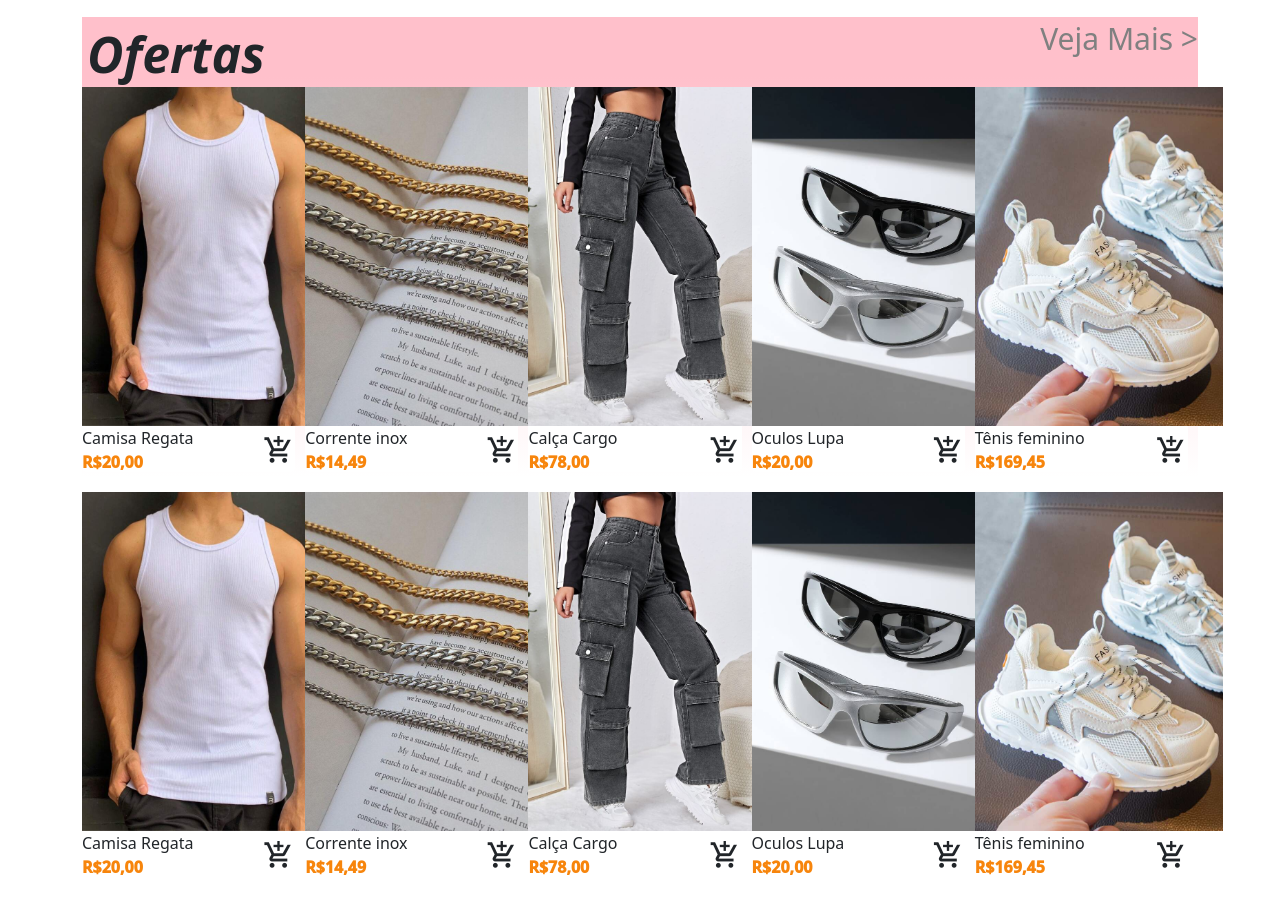
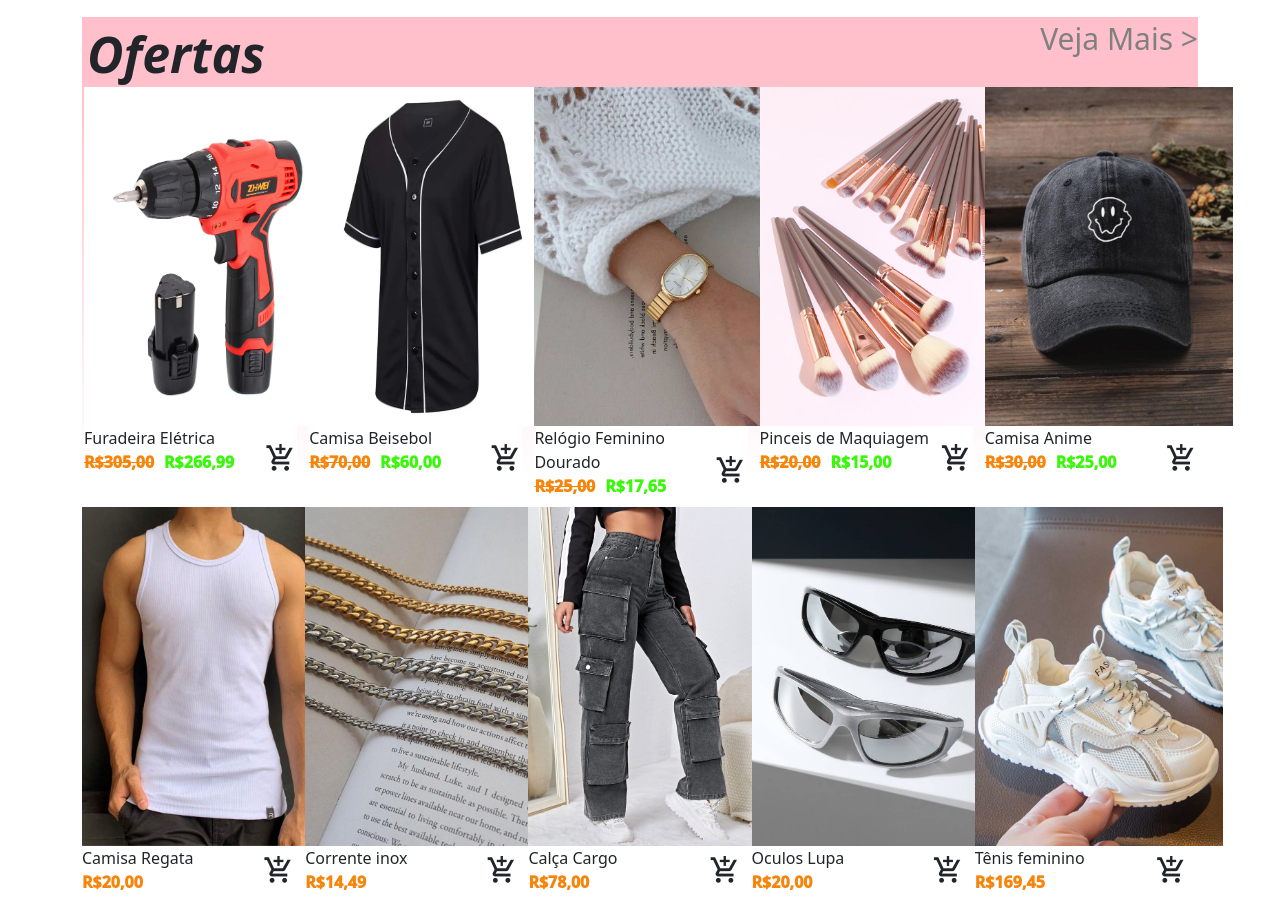
Before and after one commit to jandersn01/projeto-loja, a website built with Vite: page src/index.html in a window 1280 px wide. Shown: the part 1341-2238 px from the top of the page. Built offline with nearby package versions, Linux system fonts and the light colour scheme; files whose address does not match are found by name.

Commit message:
criados as ofertas

```diff
--- a/src/css/style-lojas.css
+++ b/src/css/style-lojas.css
@@ -62,12 +62,11 @@
 }
 
 #minhadiv1 .ct1{
+    margin-left:2px;
     margin-top: 10PX;
     height: 385PX;
-    width: 19%;
     width: calc(20% - 10px);
     background-color: white;
-    border-radius: 5PX;
     padding-left: 0px;
 }
 
@@ -92,10 +91,28 @@
     cursor: pointer;
 }
 
-#minhadiv2 .ct1 .preco,#minhadiv1 .ct1 .preco {
+#minhadiv2 .ct1 .preco {
     font-weight: 1000;
     color: rgb(247, 133, 12);
 }
+
+#minhadiv1 .ct1 .preco {
+    font-weight: 1000;
+    color: rgb(247, 133, 12);
+}
+
+.preco{
+    display: flex;
+    gap: 10px;
+}
+.preco .currentprice{
+    text-decoration: line-through;
+}
+.preco .promo{
+    font-weight: 1000;
+    color: rgb(59, 247, 12);
+}
+
 
 #minhadiv2 .ct1 .nome, #minhadiv1 .ct1 .nome{
     font-weight: 500;
--- a/src/index.html
+++ b/src/index.html
@@ -96,10 +96,10 @@
     <div class="amostra ">
       <div class="cabecalho-ofertas">
           <div class="ofertas"><p style="font-weight: bolder; font-size: 50px; padding-left: 5px; font-style: italic;">Ofertas</p></div>
-          <div class="veja-mais"><p style="font-size: 30px; color: gray; margin-top: 20px;">Veja Mais ></p></div>
+          <div class="veja-mais"><p style="font-size: 30px; color: gray;">Veja Mais ></p></div>
       </div>
-
-    <div id="minhadiv1">
+      <div id="minhadiv1">
+      </div>
     </div>
 
     <div id="minhadiv2">
--- a/src/js/main.js
+++ b/src/js/main.js
@@ -2,7 +2,7 @@ import '../css/style.css';
 import '../css/style-lojas.css';
 import '../css/style-carrinho.css';
 import 'bootstrap';
-import {lojas,produtos,itensdocarrinho} from './objects.js';
+import {lojas,produtos,itensdocarrinho,promocoes} from './objects.js';
 import 'bootstrap/dist/css/bootstrap.css';
 
 function buildLojas(loja) {
@@ -52,8 +52,25 @@ function carregarProdutos(Produto){
   `
 }
 
+function carregarOfertas(oferta){
+  return `
+   <div class="ct1 col-md-3">
+        <img src="${oferta.images}" alt="${oferta.name}" data-id="${oferta.id}">
+        <div class="descricao">
+          <div class="info">
+            <span class="nome">${oferta.name}</span>
+            <span class="preco"><p class="currentprice">${oferta.preco}</p><p class="promo">${oferta.promo}</p></span>
+          </div>
+          <span id="add" class="material-symbols-outlined">
+            add_shopping_cart
+          </span>
+        </div>
+      </div>
+  `
+}
+
 const ofertas = document.getElementById('minhadiv1');
-ofertas.innerHTML = produtos.map((prod) => carregarProdutos(prod)).join('');
+ofertas.innerHTML = promocoes.map((promo) => carregarOfertas(promo)).join('');
 const produto = document.getElementById('minhadiv2');
 produto.innerHTML = produtos.map((prod) => carregarProdutos(prod)).join('');
 
--- a/src/js/objects.js
+++ b/src/js/objects.js
@@ -116,8 +116,46 @@ const produtos = [
   },
 ]
 
-const itensdocarrinho = [
+const promocoes = [
+  {
+    id: '01',
+    images: 'public/imgs/ofertas/furadeira.jpg',
+    name: 'Furadeira Elétrica',
+    preco: 'R$305,00',
+    promo: 'R$266,99'
+
+  },
+  {
+    id: '02',
+    images: 'public/imgs/ofertas/camisabeisebol.jpg',
+    name: 'Camisa Beisebol',
+    preco: 'R$70,00',
+    promo: 'R$60,00'
+  },
+  {
+    id: '03',
+    images: 'public/imgs/ofertas/relogiofemino.jpg',
+    name: 'Relógio Feminino Dourado',
+    preco: 'R$25,00',
+    promo: 'R$17,65'
+  },
+  {
+    id: '04',
+    images: 'public/imgs/ofertas/pincelmaquiagem.webp',
+    name: 'Pinceis de Maquiagem',
+    preco: 'R$20,00',
+    promo: 'R$15,00'
+  },
+  {
+    id: '05',
+    images: 'public/imgs/ofertas/boné.jpg',
+    name: 'Camisa Anime',
+    preco: 'R$30,00',
+    promo: 'R$25,00'
+  },
 
 ]
 
-  export  {produtos,lojas,itensdocarrinho};
+const itensdocarrinho = []
+
+  export  {produtos,lojas,itensdocarrinho,promocoes};
```
Also changed, not shown: src/public/imgs/ofertas/boné.jpg (added), src/public/imgs/ofertas/camisabeisebol.jpg (added), src/public/imgs/ofertas/furadeira.jpg (added), src/public/imgs/ofertas/pincelmaquiagem.webp (added), src/public/imgs/ofertas/relogiofemino.jpg (added).
